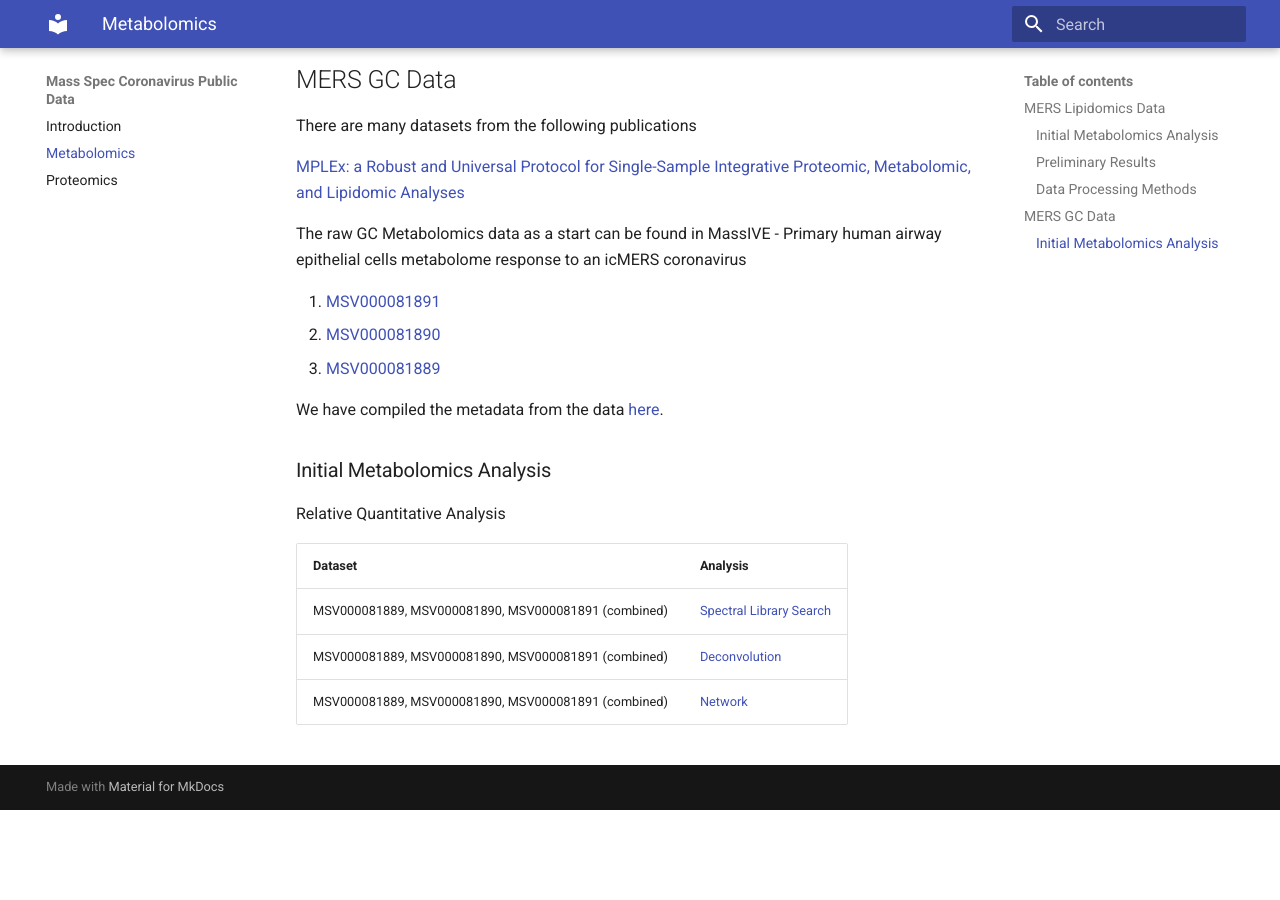
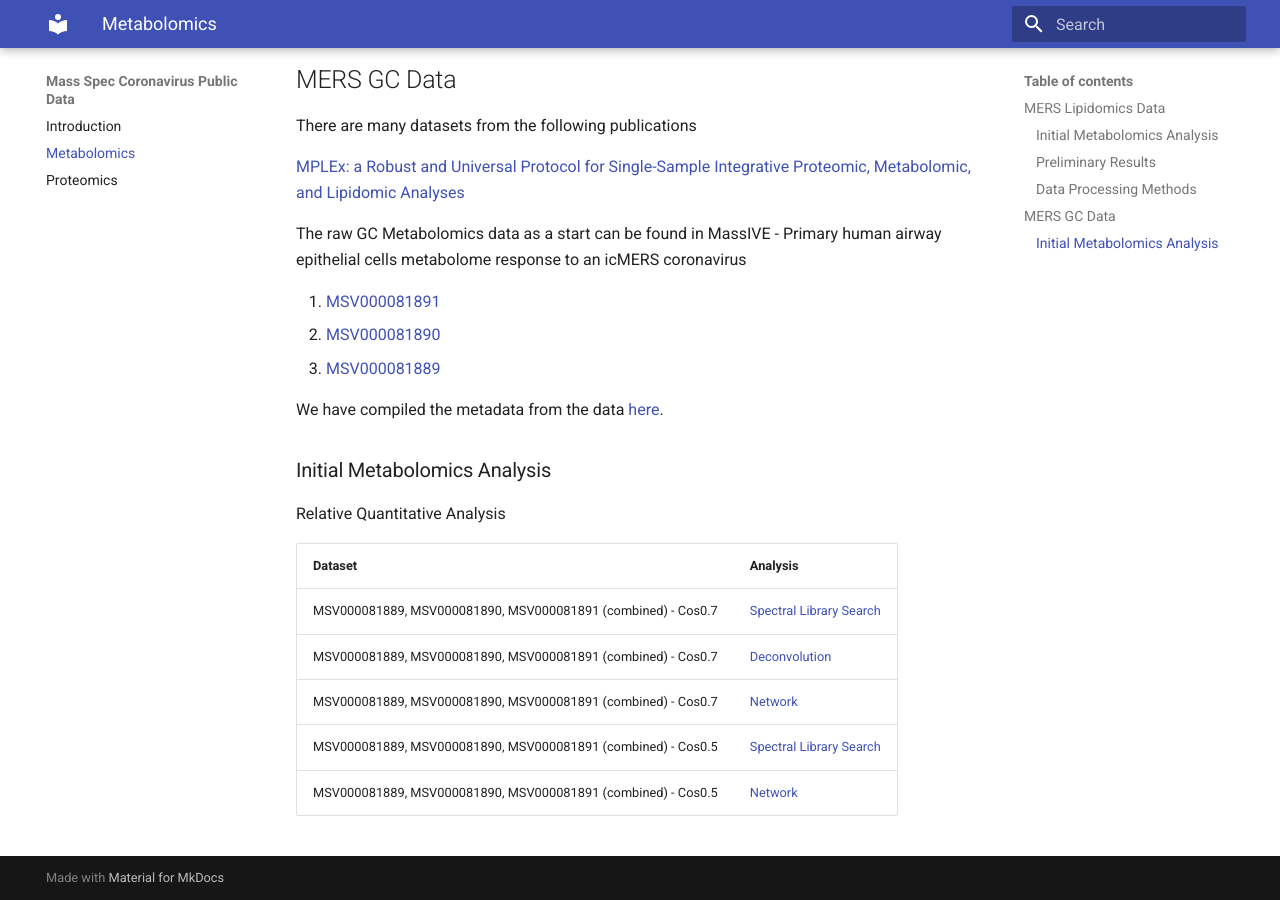
Before and after one commit to mwang87/MassSpec-Coronavirus-Project-Docs, an MkDocs documentation site: the page built from docs/metabolomics.md, in a window 1280 px wide and 900 px high, scrolled down 3085 px. Built offline with MkDocs 1.6.1 and Material for MkDocs 9.7.7, drawn with Linux system fonts in a browser that asks for light colours; before the commit the page ends 3895 px from its top, so only the background shows below that.

Commit message:
Update metabolomics.md

```diff
--- a/docs/metabolomics.md
+++ b/docs/metabolomics.md
@@ -90,6 +90,8 @@ Relative Quantitative Analysis
 
 | Dataset | Analysis |
 |-------------|------|
-| MSV000081889, MSV000081890, MSV000081891 (combined) |  [Spectral Library Search](https://gnps.ucsd.edu/ProteoSAFe/status.jsp?task=632d7e1c98994d71bce1d5f95b7dfd19) |
-| MSV000081889, MSV000081890, MSV000081891 (combined) |  [Deconvolution](https://gnps.ucsd.edu/ProteoSAFe/status.jsp?task=c86fe7fc666d4d9b84e5f4f7ae4be03a)    |
-| MSV000081889, MSV000081890, MSV000081891 (combined) |  [Network](data/gc-network.cys)    |
+| MSV000081889, MSV000081890, MSV000081891 (combined) - Cos0.7|  [Spectral Library Search](https://gnps.ucsd.edu/ProteoSAFe/status.jsp?task=632d7e1c98994d71bce1d5f95b7dfd19) |
+| MSV000081889, MSV000081890, MSV000081891 (combined) - Cos0.7 |  [Deconvolution](https://gnps.ucsd.edu/ProteoSAFe/status.jsp?task=c86fe7fc666d4d9b84e5f4f7ae4be03a)    |
+| MSV000081889, MSV000081890, MSV000081891 (combined) - Cos0.7 |  [Network](data/gc-network.cys)    |
+| MSV000081889, MSV000081890, MSV000081891 (combined) - Cos0.5|  [Spectral Library Search](https://gnps.ucsd.edu/ProteoSAFe/status.jsp?task=8cdcf51214c546ce82b73c875c4edff2) |
+| MSV000081889, MSV000081890, MSV000081891 (combined) - Cos0.5 |  [Network](data/network_cos_0_5.cys)    |
```
